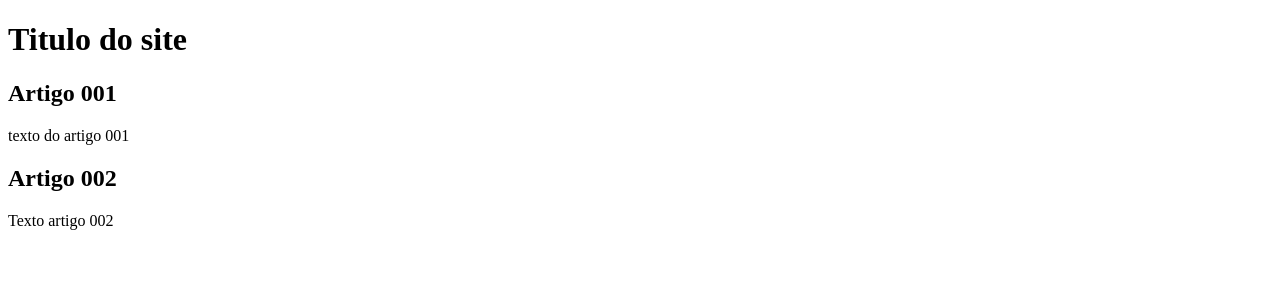
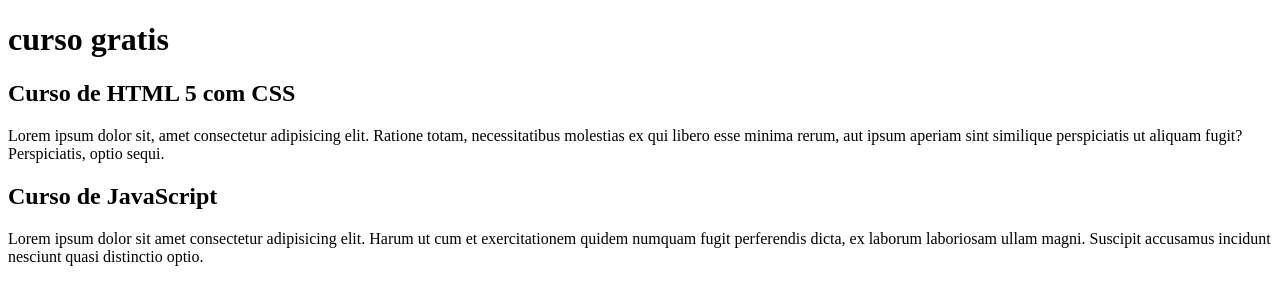
Before and after one commit to Otavio-0/projeto-site, a plain HTML site: page index.html in a window 1280 px wide. Drawn offline with Linux system fonts and the light colour scheme.

Commit message:
comecei o conteudo

```diff
--- a/index.html
+++ b/index.html
@@ -10,15 +10,15 @@
 
     <main>
         <header>
-            <h1> Titulo do site </h1>
+            <h1> curso gratis </h1>
         </header>
         <article>
-            <h2>Artigo 001</h2>
-            <p> texto do artigo 001</p>
+            <h2>Curso de HTML 5 com CSS </h2>
+            <p> Lorem ipsum dolor sit, amet consectetur adipisicing elit. Ratione totam, necessitatibus molestias ex qui libero esse minima rerum, aut ipsum aperiam sint similique perspiciatis ut aliquam fugit? Perspiciatis, optio sequi.</p>
         </article>
         <article>
-            <h2>Artigo 002</h2>
-            <p>Texto artigo 002</p>
+            <h2>Curso de JavaScript</h2>
+            <p>Lorem ipsum dolor sit amet consectetur adipisicing elit. Harum ut cum et exercitationem quidem numquam fugit perferendis dicta, ex laborum laboriosam ullam magni. Suscipit accusamus incidunt nesciunt quasi distinctio optio.</p>
         </article>
 
     </main>
```
